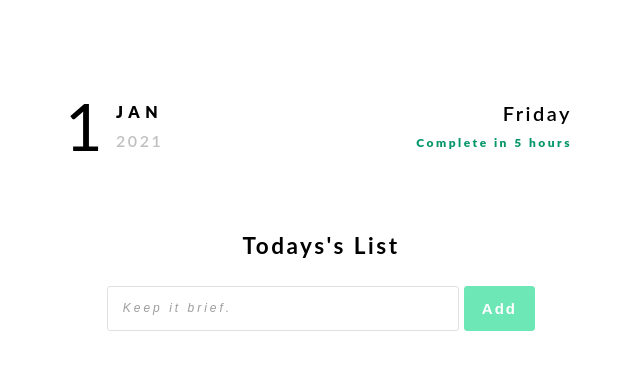
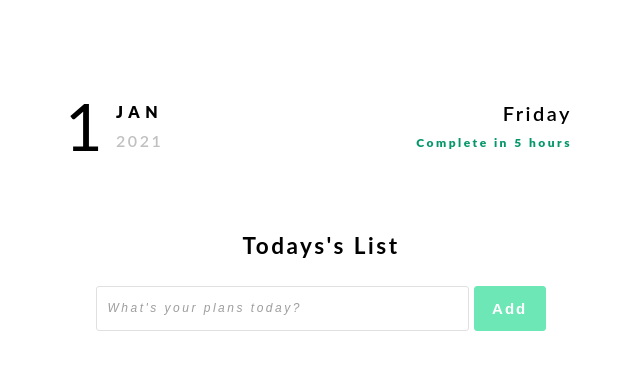
Before and after one commit to JoshHaokip/todo-list-react, a React (Create React App) app: page / in a window 1280 px wide. Shown: the top 370 px of the page, without its empty margins (319-959 px from the left). Built offline with nearby package versions, Linux system fonts and the light colour scheme.

Commit message:
Increased width of input, changed copy of placeholder, increased width of list

```diff
--- a/src/components/TodoApp.js
+++ b/src/components/TodoApp.js
@@ -9,7 +9,7 @@ import uuid from 'react-uuid';
 function TodoApp() {
 
     // STYLES
-    const todoFromContainer = {
+    const todoFormContainer = {
         //display: 'flex',
         //justifyContent: 'center',
         height: '100%',
@@ -66,7 +66,7 @@ function TodoApp() {
     };
 
     return (
-        <div style={todoFromContainer}>
+        <div style={todoFormContainer}>
 
             <DateSection />
             <div style={title}>
--- a/src/components/TodoForm.js
+++ b/src/components/TodoForm.js
@@ -17,7 +17,7 @@ function TodoForm(props) {
     }
 
     const inputStyles = {
-        width: '65%',
+        width: '70%',
         borderStyle: 'solid',
         borderWidth: 'thin',
         borderColor: 'lightgrey',
@@ -25,8 +25,8 @@ function TodoForm(props) {
         fontSize: '12px',
         fontWeight: '200',
         fontStyle: 'italic',
-        letterSpacing: '3px',
-        paddingLeft: '15px',
+        letterSpacing: '2.5px',
+        paddingLeft: '10px',
         opacity: '0.7'
 
 
@@ -49,7 +49,7 @@ function TodoForm(props) {
 
     return (
         <form style={formStyles} onSubmit={onFormSubmit}>
-            <input style={inputStyles} type='text' value={item} onChange={onItemChange} placeholder='Keep it brief.'/>
+            <input style={inputStyles} type='text' value={item} onChange={onItemChange} placeholder="What's your plans today?"/>
             <button style={btnStyles}>Add</button>
         </form>
     )
--- a/src/components/TodoList.js
+++ b/src/components/TodoList.js
@@ -9,11 +9,12 @@ function TodoList({todos, onDeleteClick, onToggleClick}) {
 
     const listContainer = {display: 'flex', alignItems: 'center', justifyContent: 'center', width: '100%'}
 
-    const unorderedListStyles = {listStyle: 'none', marginTop: '30px', width: '85%', padding: '0'}
+    const unorderedListStyles = {listStyle: 'none', marginTop: '30px', width: '83%', padding: '0'}
 
-    const listStyles = {display: 'flex', justifyContent: 'space-between', alignItems: 'center', margin: '10px'}
+    const listStyles = {display: 'flex', justifyContent: 'space-between', alignItems: 'center', margin: '5px 0px 15px 0px',}
 
     const buttonStlyes = {height: '24px', width: '24px', color: '#6EE7B7', marginLeft: '15px'}
+
 
     return (
 
@@ -41,7 +42,6 @@ function TodoList({todos, onDeleteClick, onToggleClick}) {
 
                 )}
 
-
             </ul>
 
         </div>
```
Also changed, not shown: 1 other file (tests, documents, lock files or other folders).
